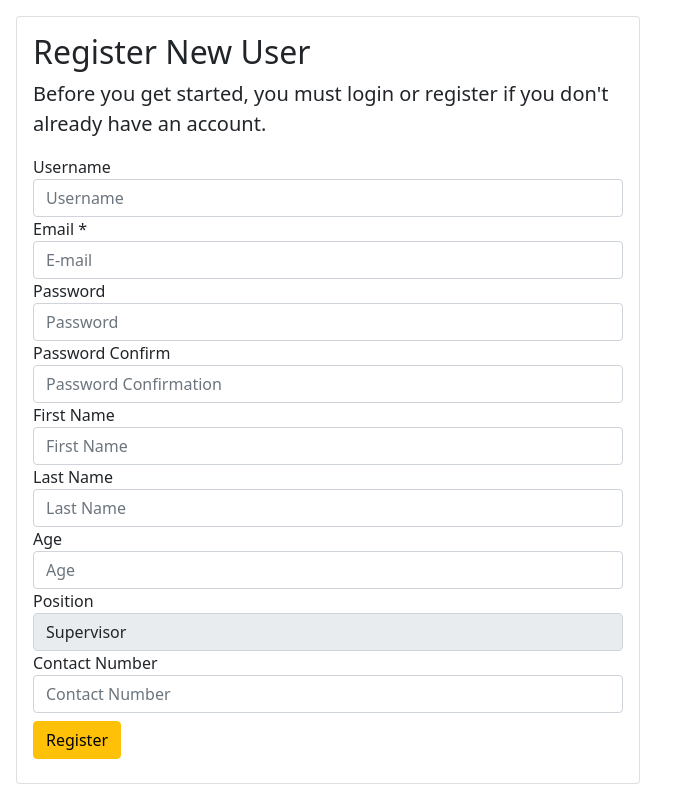
After one commit to Banrey/scitd_inv, a PHP site: page /admin/dashboard.php in a window 1280 px wide. The commit adds this page. Shown: the whole page, without its empty margins (0-687 px from the left). Run offline with PHP 8.4, Linux system fonts and the light colour scheme.

Commit message:
register function done

```diff
--- /dev/null
+++ b/admin/dashboard.php
@@ -0,0 +1,128 @@
+<!DOCTYPE html>
+    <html>
+    <head>
+        <!-- character encoding -->
+        <meta charset="utf-8">
+
+        <meta name="viewport" content="width=device-width,initial-scale=1">
+        <title>SC-ITD-IMS</title>
+
+        <!-- Load bootstrap stylesheet -->
+        <link rel="stylesheet" type="text/css" href="../bootstrap/css/bootstrap.css" />
+        <!-- Load login stylesheet -->
+        <link rel="stylesheet" href="login/css/login.css">
+
+
+        <!-- Load Scripts Bootstrap, Jquery, Parsley-->
+        <script language="javascript" src="../bootstrap/js/bootstrap.js"></script>
+        <script language="javascript" src="../js/jquery.js"></script>
+        <script src="../js/parsley.min.js"></script>
+    </head>
+
+    <body>
+        <div class="container-fluid p-3">
+            <div class="card card-login col-lg-6 col-md-12">
+                <div class="card-body">
+                <h2>Register New User</h2>
+                    <p class="lead">Before you get started, you must login or register if you don't already have an account.</p>
+
+                    <!-- Register backend code star -->
+                    <form data-parsley-validate autocomplete="off" action="register.process.php" id="register_form" method="post">
+
+                        <div class="form-group">
+
+                            <label for="Username">Username</label>
+                            <!-- form validation alphanumeric -->
+                            <input type="username" id="Username" name="username" class="form-control rounded" placeholder="Username" data-parsley-type="alphanum" required tabindex="1">
+                        </div>
+
+                        <div class="form-group" >
+                                 <label class="required">Email *</label>
+                                 <!-- form validation Email -->
+                                <input type="email" id="Email" name="email" class="form-control rounded" placeholder="E-mail" required tabindex="2">
+                        </div>
+
+                        <div class="form-group">
+                            <label class="d-block" for="password">
+                                Password
+                            </label>
+
+                            <!-- form validation alphanumirec + symbols -->
+                            <input type="password" id="Password" name="password" class="form-control rounded" placeholder="Password" data-parsley-minlength = "6" data-parsley-maxlength = "12" data-parsley-pattern="/([a-Z])\w\d+" required tabindex="3">
+                        </div>
+
+                        <div class="form-group">
+                            <label class="d-block" for="passwordcon">
+                                Password Confirm
+                            </label>
+
+                            <!-- form validation alphanumirec + symbols -->
+                            <input type="password" id="PasswordConfirm" class="form-control rounded" placeholder="Password Confirmation" data-parsley-minlength = "6" data-parsley-maxlength = "12" data-parsley-pattern="/^[a-zA-Z\s]+$/" data-parsley-equalto="#Password" required tabindex="3">
+                        </div>
+
+                        <div class="form-group">
+                            <label class="d-block" for="fname">
+                            First Name
+                            </label>
+
+                            <!-- form validation alphanumirec + symbols -->
+                            <input type="fname" id="Fname" name="fname" class="form-control rounded" placeholder="First Name" data-parsley-pattern="/^[a-zA-Z ]*$/" required tabindex="4">
+                        </div>
+
+                        <div class="form-group">
+                            <label class="d-block" for="lname">
+                            Last Name
+                            </label>
+
+                            <!-- form validation alphanumirec + symbols -->
+                            <input type="lname" id="Lname" name="lname" class="form-control rounded" placeholder="Last Name" data-parsley-pattern="/^[a-zA-Z ]*$/" required tabindex="5">
+                        </div>
+
+                        <div class="form-group">
+                            <label class="d-block" for="age">
+                            Age
+                            </label>
+
+                            <!-- form validation alphanumirec + symbols -->
+                            <input type="age" id="Age" name="age" class="form-control rounded" placeholder="Age" data-parsley-type="digits" required tabindex="6">
+                        </div>
+
+                        <div class="form-group">
+                            <label class="d-block" for="position">
+                            Position
+                            </label>
+
+                            <!-- form validation alphanumirec + symbols -->
+                            <input disabled value= "Supervisor" type="position" id="Position" name="position" class="form-control rounded" placeholder="position" required tabindex=""7>
+                        </div>
+
+                        <div class="form-group">
+                            <label class="d-block" for="contactno">
+                            Contact Number
+                            </label>
+
+                            <!-- form validation alphanumirec + symbols -->
+                            <input type="contactno" id="Contactno" name="contactno" class="form-control rounded" placeholder="Contact Number" data-parsley-type="digits" required tabindex="8">
+                        </div>
+
+                        <div class="form-group text-right">
+
+                            <!-- register button -->
+                            <button class="btn btn-warning my-2" tabindex="9">
+                                Register
+                            </button>
+                        </div>
+                    </form>
+                    <!-- Register backend code -->
+
+
+
+                </div>
+            </div>
+        </div>
+    </body>
+
+
+
+
+</html>
--- a/admin/index.php
+++ b/admin/index.php
@@ -16,13 +16,13 @@
                         </div>
                         <div class="card-body">
                             <div class="form-group">
-                                 <label>E-mail Address</label>
+                                 <label>Username</label>
                                 <input value="admin" type="text" id="Username" class="form-control rounded" placeholder="E-mail" >
                             </div>
 
                             <div class="form-group ">
                                 <label>Password</label>
-                                <input value="pass" type="Password" id="Password" class="form-control rounded" placeholder="Password" >
+                                <input value="admin" type="Password" id="Password" class="form-control rounded" placeholder="Password" >
 
                             </div>
 
@@ -59,7 +59,7 @@
 
                 else {
 
-                    $.post("process.login.php", {
+                    $.post("../login.process.php", {
                         uname: username,
                         pword: password
                     }, function(data,status) {
--- a/login.process.php
+++ b/login.process.php
@@ -17,7 +17,8 @@ WHERE
         mysqli_stmt_bind_param($statement_check, "ss", $username, $password);
 
         $username = $_POST['username'];
-        $password = $_POST['password'];
+        $password = md5($_POST['password']);
+
         mysqli_stmt_execute($statement_check);
 
         mysqli_stmt_bind_result($statement_check, $ctr, $userID, $username);
@@ -33,7 +34,8 @@ WHERE
 
             }
             else{
-                header("location: index.php?login=failed");
+                $url = "location: index.php?login=failed".$password;
+                header($url);
             }
         }
 
```
Also changed, not shown: admin/register.process.php (added, +76 -0 lines).
